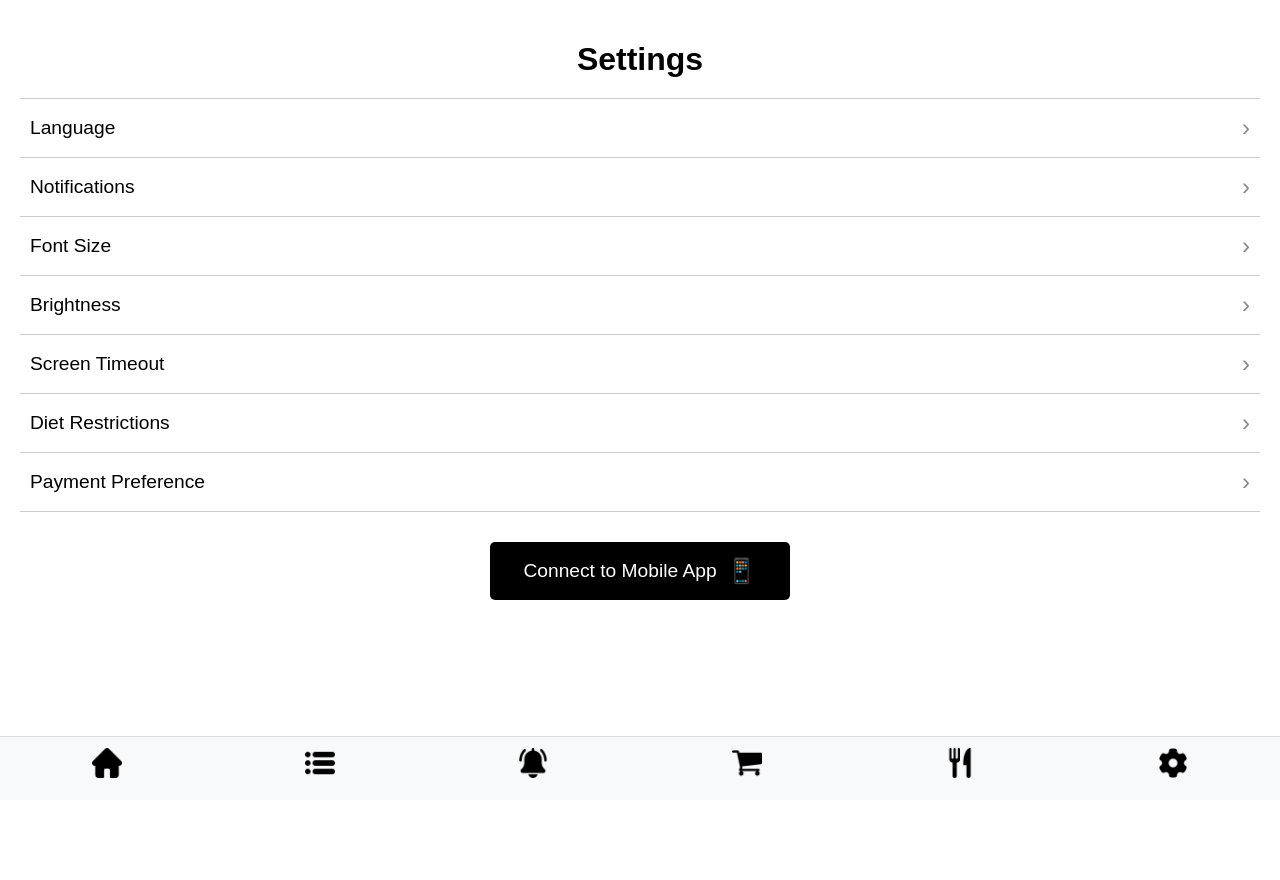
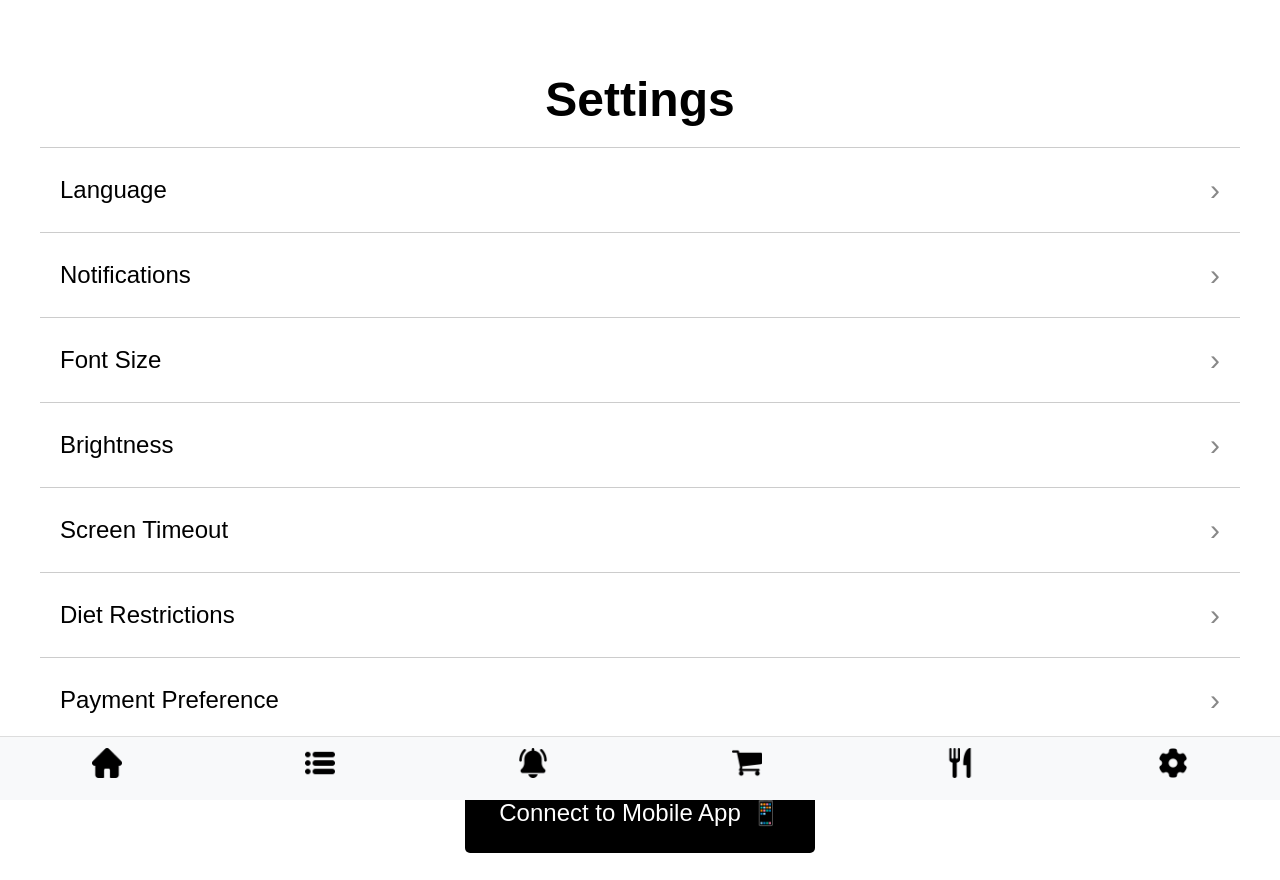
Before and after one commit to CFDougherty/SmartFridge, a React (Create React App) app in the folder smart-fridge-web/: page /settings in a window 1280 px wide. Before the commit the page ends 800 px from the top, so only its background shows below. Built offline with nearby package versions, Linux system fonts and the light colour scheme; no server answers.

Commit message:
Update SettingsPage.css

```diff
--- a/smart-fridge-web/src/pages/styles/SettingsPage.css
+++ b/smart-fridge-web/src/pages/styles/SettingsPage.css
@@ -1,10 +1,12 @@
 .settings-container {
-  padding: 20px;
+  padding: 40px;
   font-family: Arial, sans-serif;
+  background-color: white;
+  height: 100vh;
+  font-size: 24px;
 }
 
 .settings-header {
-  font-size: 2rem;
   text-align: center;
   margin-bottom: 20px;
 }
@@ -17,9 +19,8 @@
   display: flex;
   justify-content: space-between;
   align-items: center;
-  padding: 15px 10px;
+  padding: 25px 20px;
   border-bottom: 1px solid #ccc;
-  font-size: 1.2rem;
   cursor: pointer;
 }
 
@@ -28,8 +29,8 @@
 }
 
 .arrow {
-  font-size: 1.5rem;
   color: #888;
+  font-size: 30px;
 }
 
 .connect-button {
@@ -43,9 +44,10 @@
   border: none;
   border-radius: 5px;
   cursor: pointer;
-  font-size: 1.2rem;
+  font-size: 24px;
   width: 100%;
-  max-width: 300px;
+  height: 80px;
+  max-width: 350px;
 }
 
 .connect-button:hover {
```
